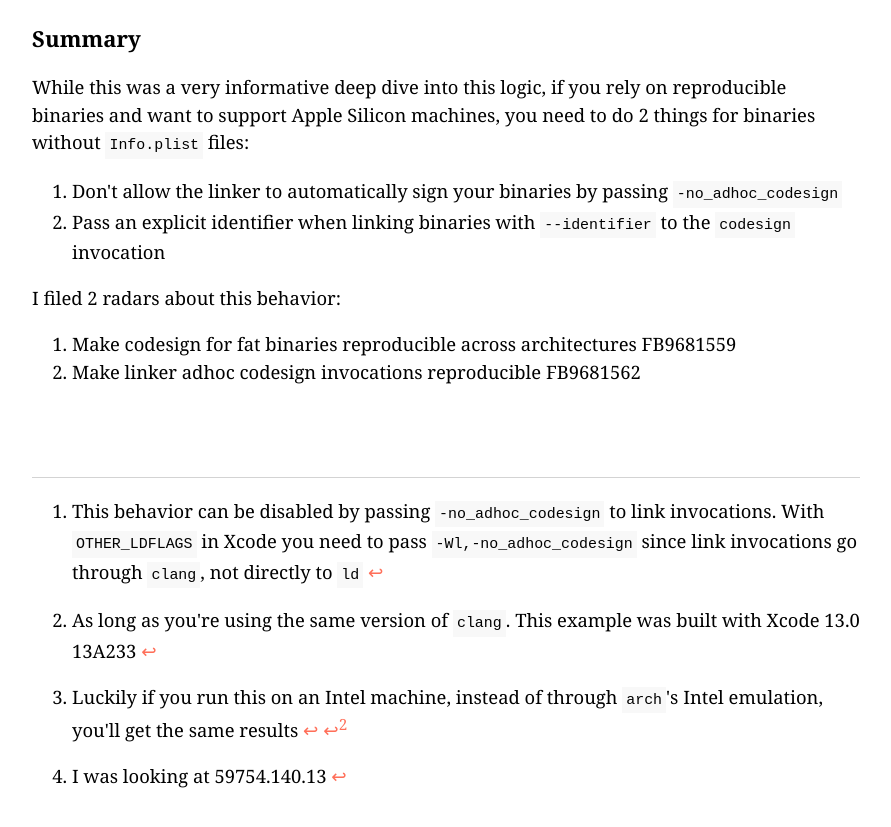
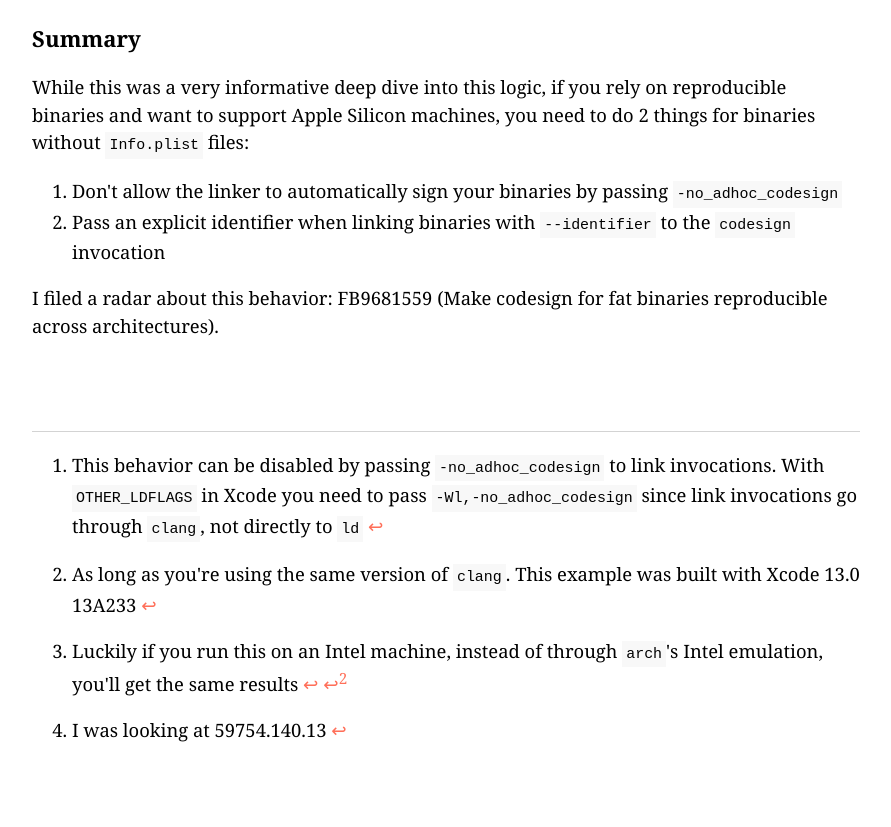
Before and after one commit to keith/smileykeith.com, a Jekyll site: the page built from _posts/2021-10-05-codesign-m1.md, in a window 1280 px wide and 900 px high, scrolled down 4471 px. Shown: the top 827 px of the window, without its empty margins (194-1085 px from the left). Built offline with Jekyll 4.4.1, drawn with Linux system fonts in a browser that asks for light colours.

Commit message:
Update radar

```diff
--- a/_posts/2021-10-05-codesign-m1.md
+++ b/_posts/2021-10-05-codesign-m1.md
@@ -211,10 +211,8 @@ need to do 2 things for binaries without `Info.plist` files:
 2. Pass an explicit identifier when linking binaries with `--identifier`
    to the `codesign` invocation
 
-I filed 2 radars about this behavior:
-
-1. Make codesign for fat binaries reproducible across architectures FB9681559
-2. Make linker adhoc codesign invocations reproducible FB9681562
+I filed a radar about this behavior: FB9681559 (Make codesign for fat
+binaries reproducible across architectures).
 
 [^1]: This behavior can be disabled by passing `-no_adhoc_codesign` to
       link invocations. With `OTHER_LDFLAGS` in Xcode you need to pass
```
